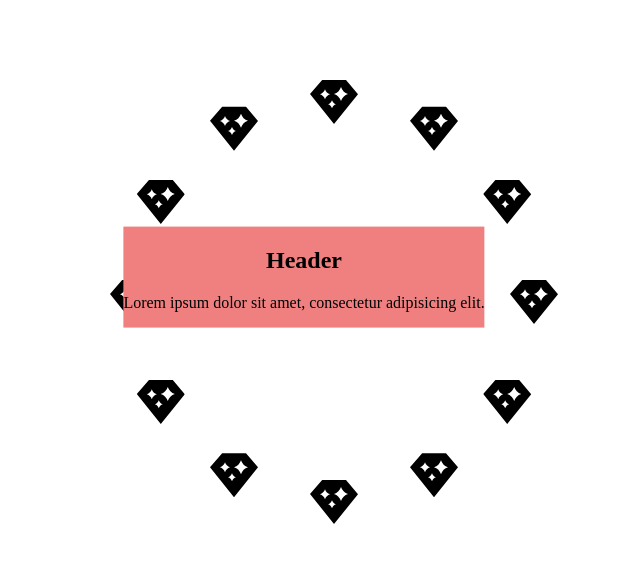
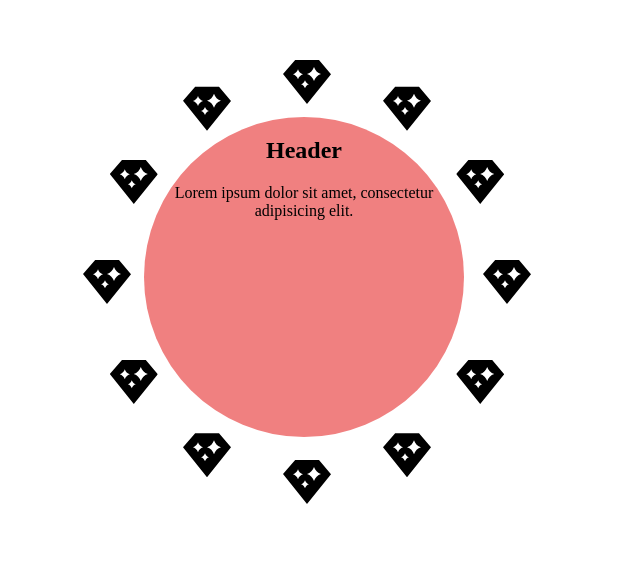
Before and after one commit to 111yp/idm231-mar528, a plain HTML site: page index.html in a window 1280 px wide. Shown: the part 123-686 px from the top of the page, without its empty margins (336-976 px from the left). Drawn offline with Linux system fonts and the light colour scheme.

Commit message:
fix gem + circle centering
fix gem + circle centering

```diff
--- a/assets/css/main.css
+++ b/assets/css/main.css
@@ -8,11 +8,16 @@ section, .circle-container {
 	top: 50%;
 	left: 50%;
 	list-style-type: none;
+	height: 20rem;
+    width: 20rem;
+    border-radius: 50%;
 }
 .circle-container > * {
 	position: fixed;
 	top: 50%;
 	left: 50%;
+	margin-left: -2em;
+	margin-top: -1.5em;
 }
  .circle-container > *:nth-of-type(1) {
 	transform: rotate(0deg) translate(15em) rotate(0deg);
```
Also changed, not shown: index.html (+1 -1 lines).
